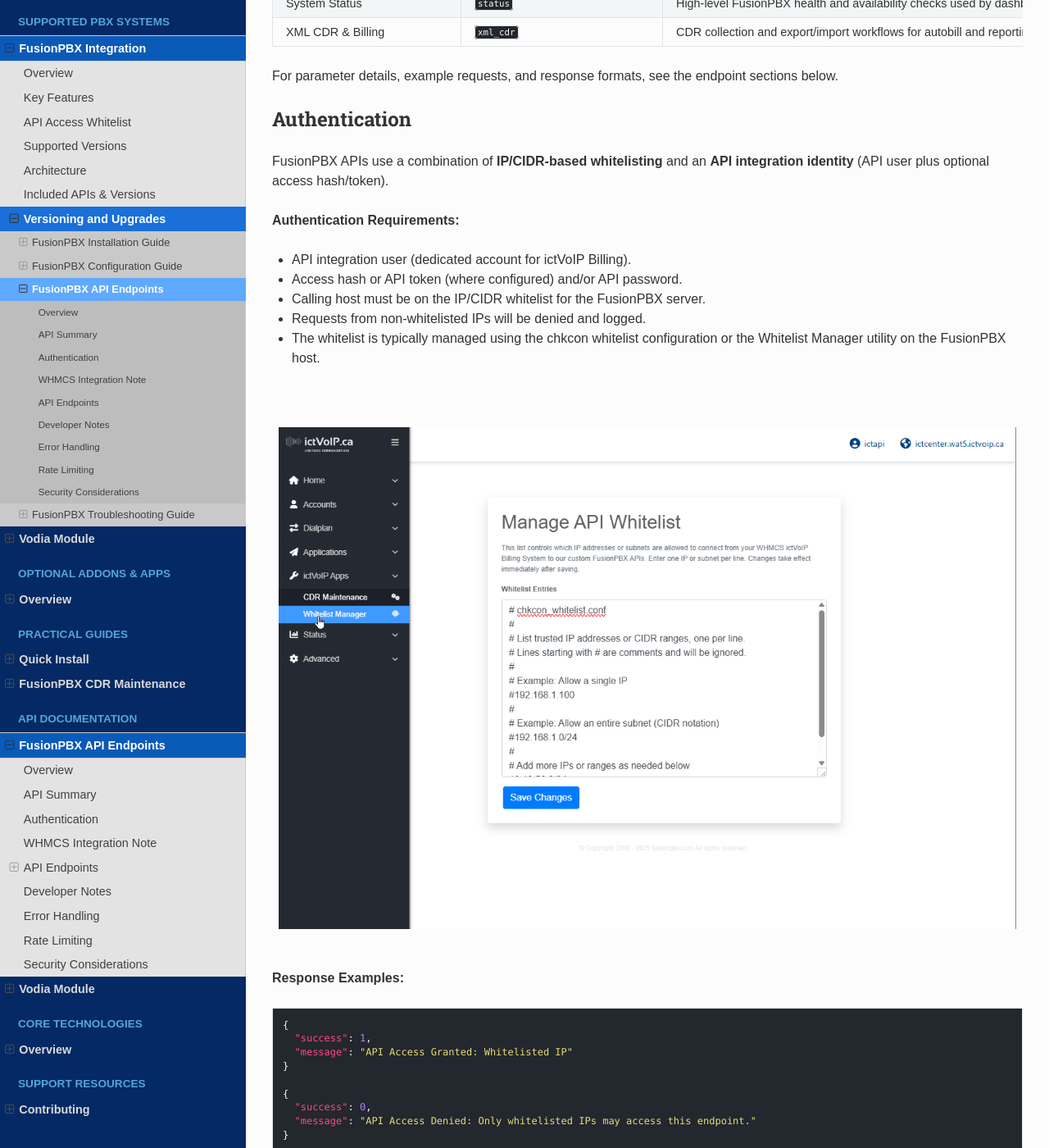
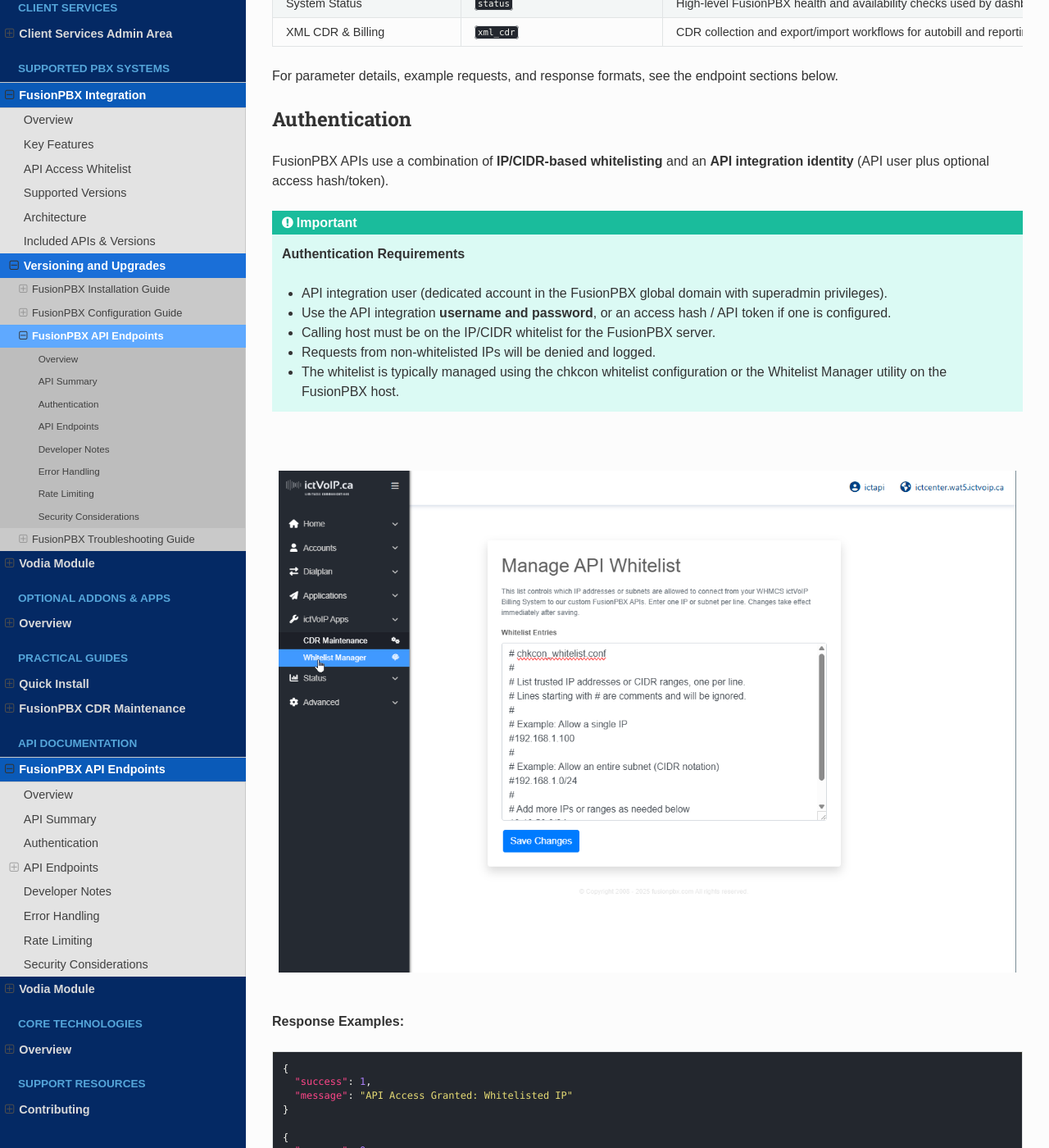
Before and after one commit to ictvoip/ictvoip-docs, a Sphinx documentation site: the page built from docs/source/modules/fusionpbx/api_endpoints.rst, in a window 1280 px wide and 1400 px high, scrolled down 1191 px. Shown: the whole window at 82% size. Built offline with Sphinx 7.4.7 and the Read the Docs theme 3.1.0, drawn with Linux system fonts in a browser that asks for light colours; pages that are not in the unit, such as notebooks, are missing from menus; some of the changed text lies outside the part shown.

Commit message:
admonition pass

```diff
--- a/docs/source/modules/fusionpbx/api_endpoints.rst
+++ b/docs/source/modules/fusionpbx/api_endpoints.rst
@@ -88,16 +88,19 @@ FusionPBX APIs use a combination of **IP/CIDR-based whitelisting** and
 an **API integration identity** (API user plus optional access
 hash/token).
 
-**Authentication Requirements:**
+.. important::
+   **Authentication Requirements**
 
-* API integration user (dedicated account for ictVoIP Billing).
-* Access hash or API token (where configured) and/or API password.
-* Calling host must be on the IP/CIDR whitelist for the FusionPBX
-  server.
-* Requests from non-whitelisted IPs will be denied and logged.
-* The whitelist is typically managed using the chkcon whitelist
-  configuration or the Whitelist Manager utility on the FusionPBX
-  host.
+   * API integration user (dedicated account in the FusionPBX global
+     domain with superadmin privileges).
+   * Use the API integration **username and password**, or an access
+     hash / API token if one is configured.
+   * Calling host must be on the IP/CIDR whitelist for the FusionPBX
+     server.
+   * Requests from non-whitelisted IPs will be denied and logged.
+   * The whitelist is typically managed using the chkcon whitelist
+     configuration or the Whitelist Manager utility on the FusionPBX
+     host.
 
 |
 
@@ -121,27 +124,27 @@ hash/token).
       "message": "API Access Denied: Only whitelisted IPs may access this endpoint."
     }
 
-WHMCS Integration Note
-----------------------
+.. important::
 
-When configuring the FusionPBX server in WHMCS, the **Test Connection**
-button checks API access using the server definition, which includes
-the API integration user, optional access hash/token, and the
-whitelisted IP of the WHMCS host. Ensure the WHMCS server's public IP
-is present on the FusionPBX whitelist before enabling automated
-provisioning.
+   When configuring the FusionPBX server in WHMCS, the **Test
+   Connection** button checks API access using the server definition,
+   which includes the API integration user, optional access hash/token,
+   and the whitelisted IP of the WHMCS host. Ensure the WHMCS server's
+   public IP is present on the FusionPBX whitelist before enabling
+   automated provisioning.
 
 .. important::
    **fail2ban Configuration:**
 
    In special cases, you may need to configure fail2ban to allow the WHMCS IP address. If your FusionPBX server uses fail2ban for security, add the WHMCS server IP to the fail2ban whitelist to prevent API access issues during billing operations and automated provisioning tasks.
 
-**Verification steps (Client Services / Settings – Server Provisioning Settings):**
+**Verification steps (Client Services Dashboard → FusionPBX Server
+Validation / Server Provisioning Settings):**
 
 1. Open **Client Services** in the WHMCS Admin Area
    (:doc:`/admin/client_services`).
-2. Select the relevant FusionPBX server and open **Settings** →
-   **Server Provisioning Settings**.
+2. Select the relevant FusionPBX server and open **FusionPBX Server
+   Validation** or **Settings → Server Provisioning Settings**.
 3. Confirm the API integration user and access hash/token values.
 4. Click **Test Connection** to validate credentials, whitelist, and
    basic API readiness.
```
Also changed, not shown: docs/source/admin/autobill.rst (+10 -7 lines), docs/source/admin/client_services.rst (+11 -8 lines), docs/source/modules/fusionpbx/configuration.rst (+10 -2 lines).
